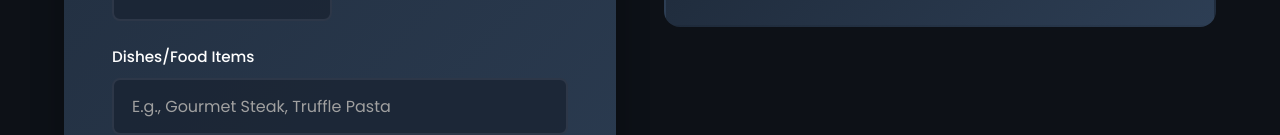
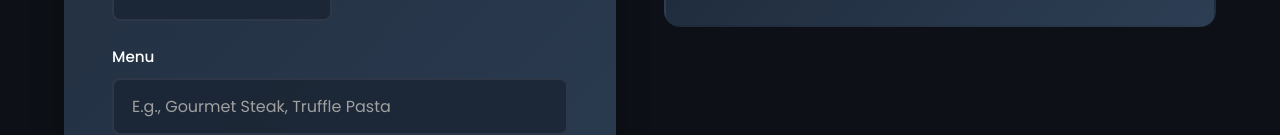
Before and after one commit to abin-codes/wowbites-restaurant, a plain HTML site: page contact.html in a window 1280 px wide. Shown: the part 980-1115 px from the top of the page. Drawn offline with nearby package versions, Linux system fonts and the light colour scheme.

Commit message:
Rename field from 'dishes' to 'menu' on contact page

```diff
--- a/contact.html
+++ b/contact.html
@@ -144,7 +144,7 @@
 
                     <!-- Dishes/Food Items Field -->
                     <div class="contact-form-group">
-                        <label for="contact-dishes" class="contact-form-label" data-cms="contact-label-dishes">Dishes/Food Items</label>
+                        <label for="contact-dishes" class="contact-form-label" data-cms="contact-label-dishes">Menu</label>
                         <input
                             type="text"
                             id="contact-dishes"
```
